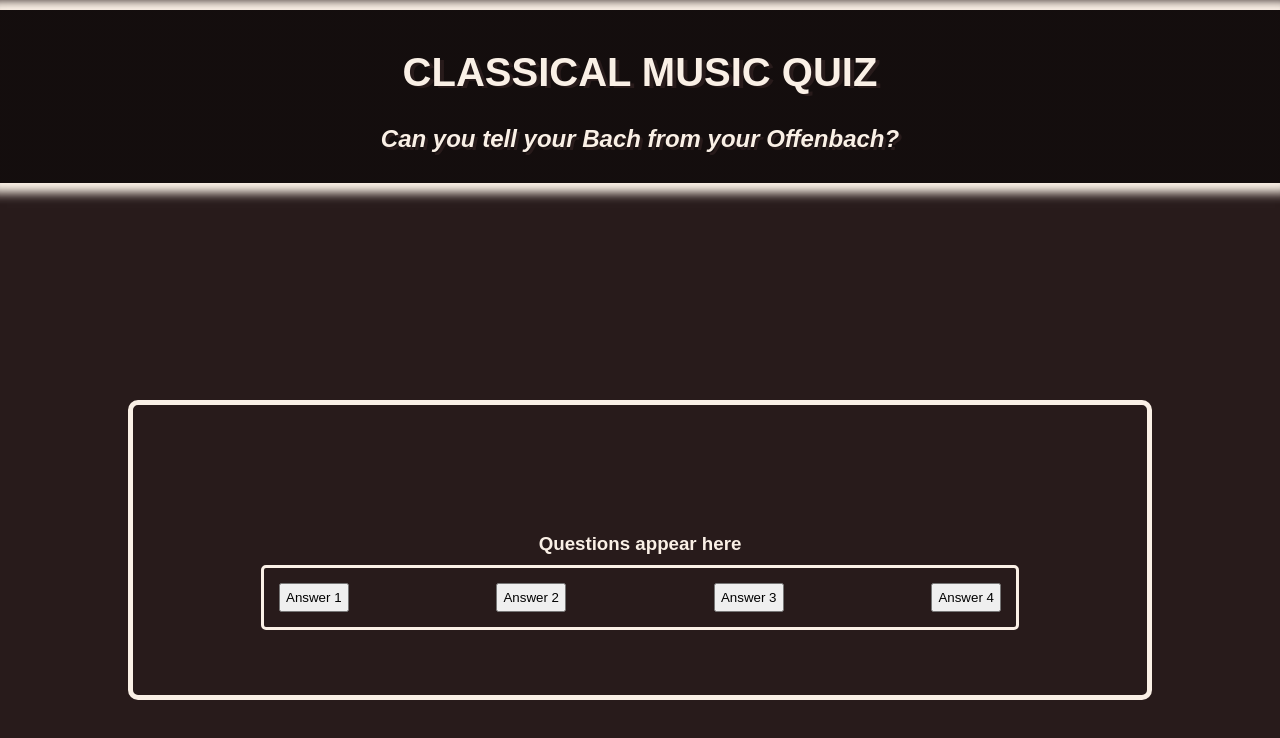
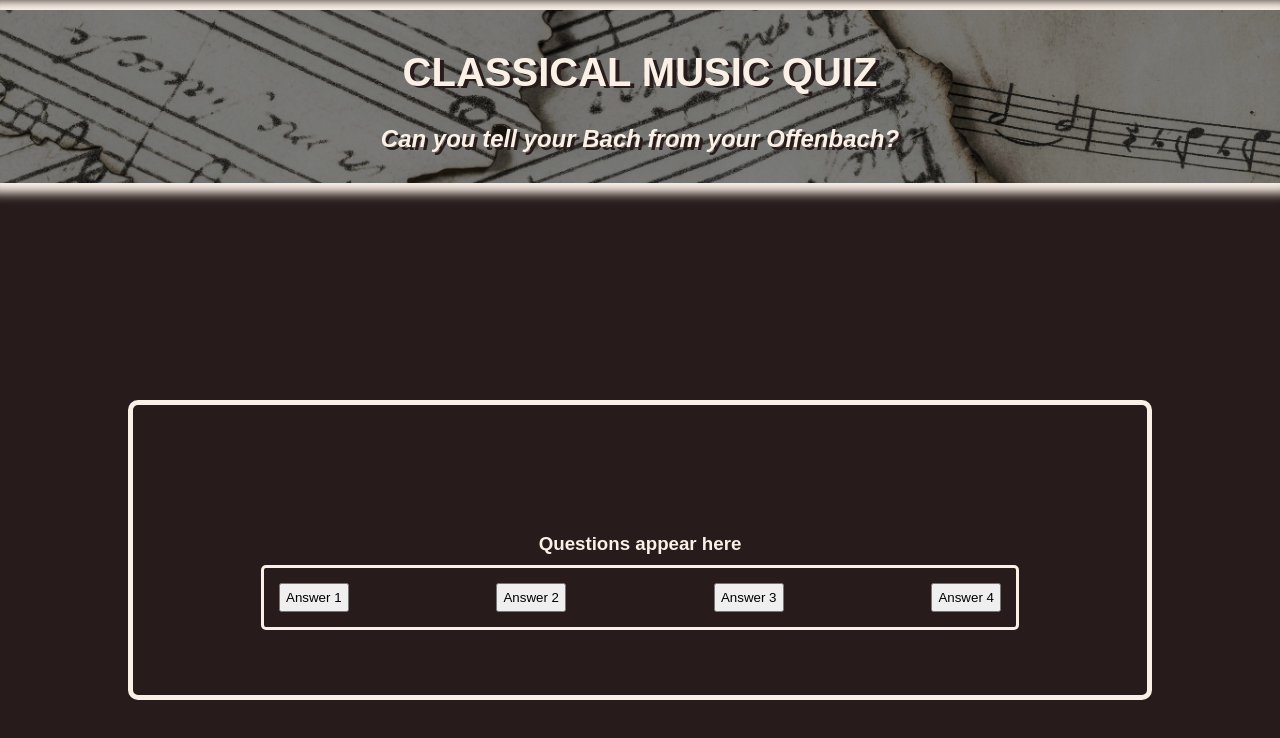
Before and after one commit to niallpcarroll/classical-music-quiz, a plain HTML site: page index.html in a window 1280 px wide. Drawn offline with Linux system fonts and the light colour scheme; a web font is replaced by a local one.

Commit message:
Alter file path for header image

```diff
--- a/assets/css/style.css
+++ b/assets/css/style.css
@@ -41,7 +41,7 @@ header {
 }
 
 .header-image {
-    background-image: linear-gradient(rgba(0, 0, 0, 0.5), rgba(0, 0, 0, 0.5)), url(./assets/images/manuscript_background.jpg) !important;
+    background-image: linear-gradient(rgba(0, 0, 0, 0.5), rgba(0, 0, 0, 0.5)), url(/assets/images/manuscript_background.jpg) !important;
     max-height: 25%;
     background-position: center;
     background-repeat: no-repeat;
```
